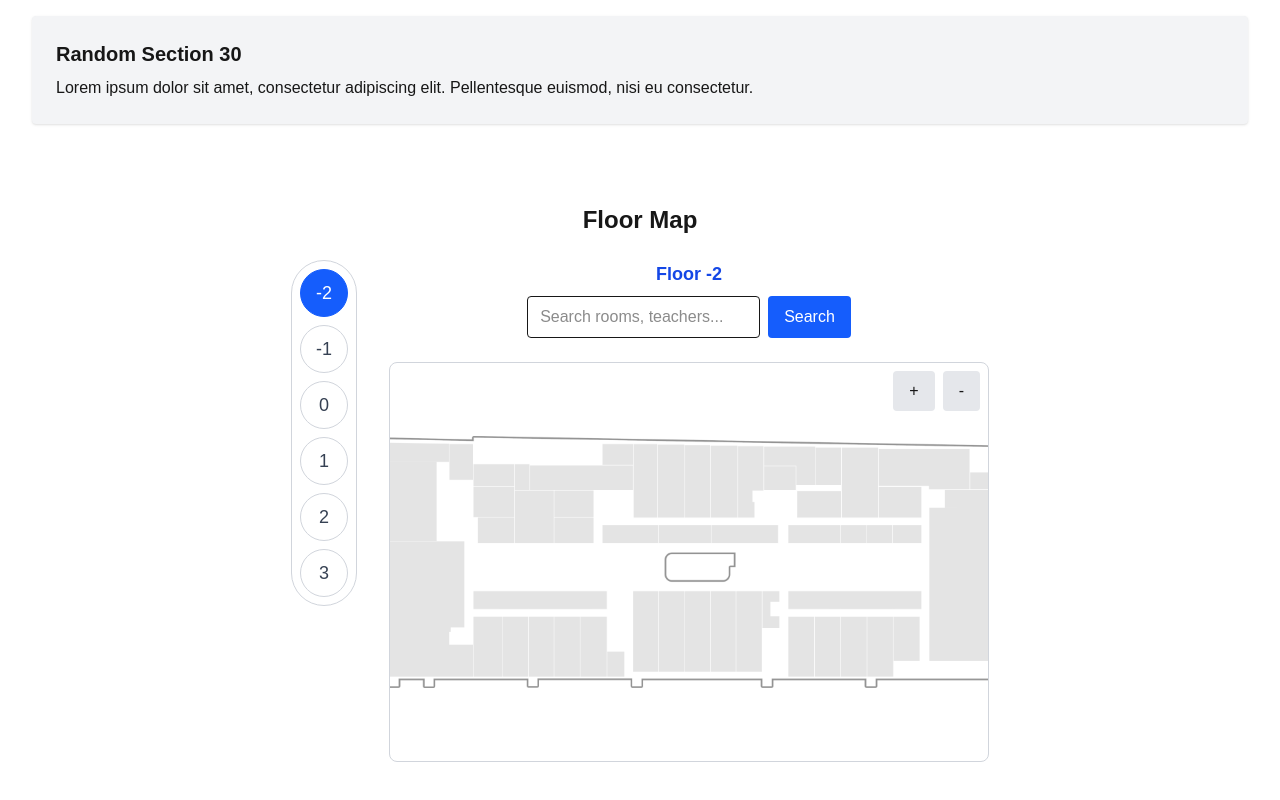
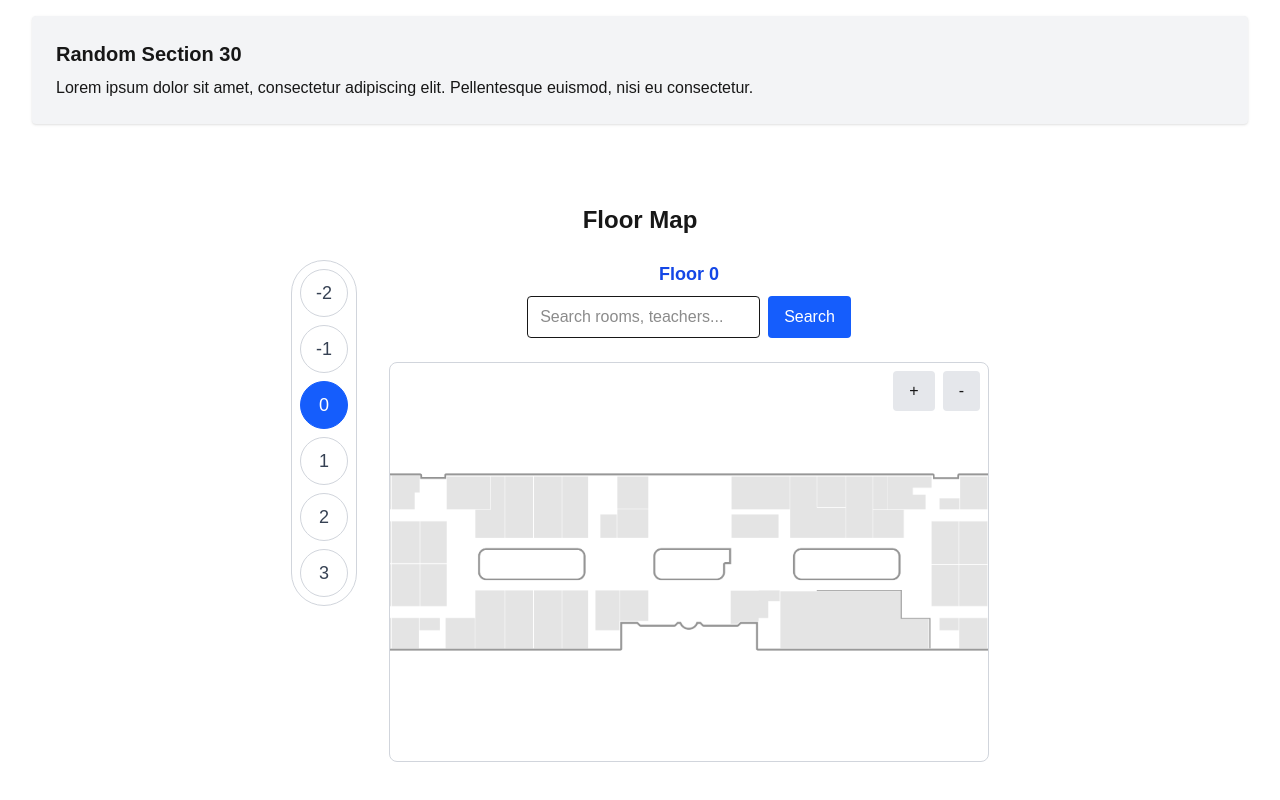
Before and after one commit to ForgedChemist/DOU360, a Next.js app: page / in a window 1280 px wide. Shown: the part 4168-4968 px from the top of the page. Built offline with nearby package versions, Linux system fonts and the light colour scheme.

Commit message:
Floor0 opens first when opening the page

```diff
--- a/app/floor-map-page.tsx
+++ b/app/floor-map-page.tsx
@@ -40,7 +40,7 @@ const FloorMap = () => {
     { label: "2", key: "floor2" },
     { label: "3", key: "floor3" },
   ];
-  const [currentFloor, setCurrentFloor] = useState<string>(FLOORS[0].key);
+  const [currentFloor, setCurrentFloor] = useState<string>("floor0");
 
   const [search, setSearch] = useState("");
   const handleSearch = (e: React.FormEvent) => {
```
